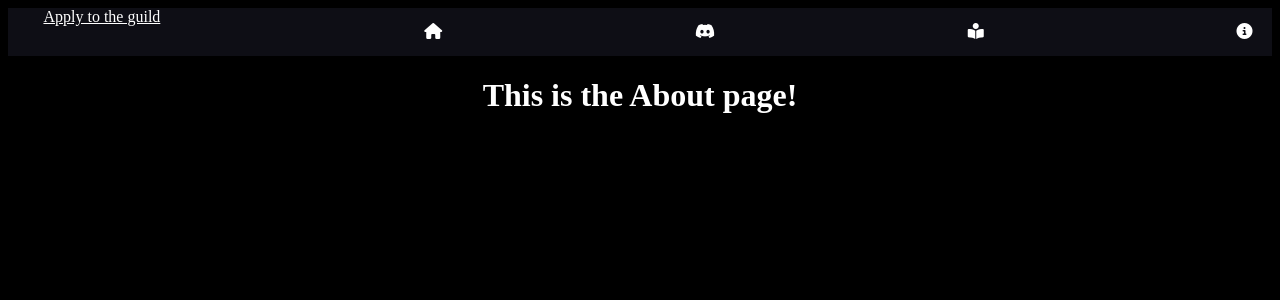
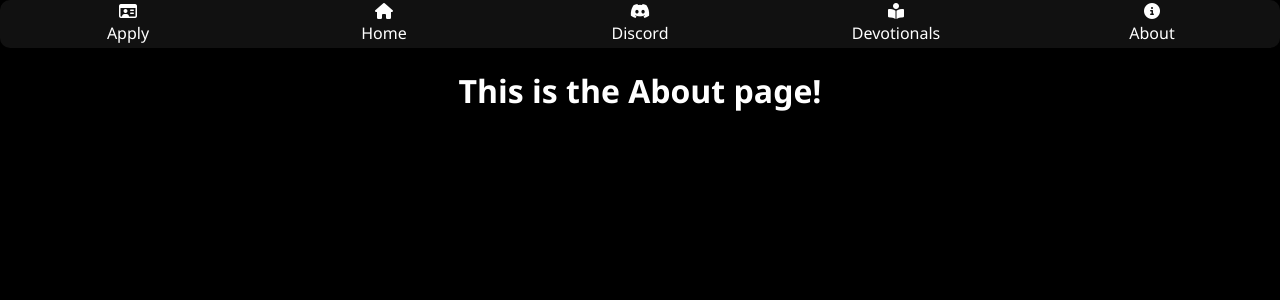
Before and after one commit to thecodinghyrax/rh-website, a Flask app: page /about in a window 1280 px wide. Shown: the top 300 px of the page. Run offline with Flask 2, Linux system fonts and the light colour scheme; some libraries are stand-ins or nearby versions.

Commit message:
Navbar imporved plus other css tweeks

```diff
--- a/static/css/about.css
+++ b/static/css/about.css
@@ -1,4 +1,5 @@
 body {
     color: white;
     text-align: center;
+    font-family: 'Segoe UI', Tahoma, Geneva, Verdana, sans-serif;
 }
--- a/static/css/devotional.css
+++ b/static/css/devotional.css
@@ -1,4 +1,5 @@
 body {
     color: white;
     text-align: center;
+    font-family: 'Segoe UI', Tahoma, Geneva, Verdana, sans-serif;
 }
--- a/templates/base.html
+++ b/templates/base.html
@@ -4,70 +4,66 @@
     <meta charset="UTF-8">
     <meta name="viewport" content="width=device-width, initial-scale=1.0">
     <meta http-equiv="X-UA-Compatible" content="ie=edge">
-    <!-- <link rel="stylesheet" href="{{ url_for('static', filename='css/main.css') }}"> -->
-    <link rel="shortcut icon" href="#" />
     <script src="https://kit.fontawesome.com/d7f10e001b.js"></script>
     <style>
-        body {
-            background-color: black;
-            box-sizing: border-box;
+         body {
+            margin: 0;
+            padding: 0;
+            background: black;
+            font-family: 'Segoe UI', Tahoma, Geneva, Verdana, sans-serif;
         }
 
         .top-nav {
-            z-index: 99999;
-            display: flex;
-            justify-content: center;
-            align-items: center;
-            height: 3rem;
-            padding: 0;
-            margin: 0;
-            list-style: none;
-            background-color: rgba(19, 19, 29, 0.75);
+            display: grid;
+            grid-template-columns: 20% 20% 20% 20% 20%;
+            grid-template-rows: 2rem 1rem;
+            background: #111;
+            border-radius: 10px;
         }
 
-        .top-nav > li {
-            z-index: 99999;
-            margin-left: 10%;
-            margin-right: 10%;
+        .grid-item {
+            justify-self: center;
+            text-align: center;
         }
 
-        .top-nav > li img {
-            z-index: 99999;
-            height: 30px;
-            width: 30px;
-            padding: 0;
+        .grid-item a {
+            text-decoration: none;
         }
 
-        .top-nav > li a {
-            color: white;
+        .icon, .name {
+            color: #fff;
         }
 
-        .btn {
-            display: flex;
-            white-space: nowrap;
-            word-wrap: none;
-            height: 3rem;
-            width: 7rem;
-            padding-left: 1rem;
-            padding-right: 1rem;
-            align-items: baseline;
-            justify-items: center;
-            border-radius: 10px;
+        .grid-item a:hover {
+            font-size: 1.1rem;
         }
+
     </style>
     {% block head %}{% endblock %}
 </head>
 <body>
-    <nav>
-        <ul class="top-nav" role="navigation">
-            <!-- <li><img src="../static/img/RH custom logo.png" alt="Renewed Hope small logo"></li> -->
-            <li><a href="#" class="btn">Apply to the guild</a></li>
-            <li><a href="/"><i class="fa fa-home"></i></a></li>
-            <li><a href="./discord"><i class="fab fa-discord"></i></a></li>
-            <li><a href="./devotional"><i class="fas fa-book-reader"></i></a></li>
-            <li><a href="./about"><i class="fas fa-info-circle"></i></a></li>
-        </ul>
-    </nav>
+    <div class="top-nav" role="navigation">
+            <div class="grid-item"><a href="https://docs.google.com/forms/d/e/1FAIpQLSdmm8LJ4lVInWACbNqikWDBdfJfxqdDhHXy9X3QIhlvPRY3xw/viewform" target="#">
+                    <div class="icon"><i class="fa fa-id-card-o" aria-hidden="true"></i></div>
+                    <div class="name" data-text="Apply">Apply</div>
+                </a></div>
+            <div class="grid-item"><a href="/">
+                    <div class="icon"><i class="fa fa-home" aria-hidden="true"></i></div>
+                    <div class="name" data-text="Home">Home</div>
+                </a></div>
+            <div class="grid-item"><a href="/discord">
+                    <div class="icon"><i class="fab fa-discord"></i></div>
+                    <div class="name" data-text="Discord">Discord</div>
+                </a></div>
+            <div class="grid-item"><a href="/devotional">
+                    <div class="icon"><i class="fa fa-book-reader"></i></div>
+                    <div class="name" data-text="Devotionals">Devotionals</div>
+                </a></div>
+            <div class="grid-item"><a href="/about">
+                    <div class="icon"><i class="fa fa-info-circle"></i></div>
+                    <div class="name" data-text="About">About</div>
+                </a></div>
+            </div>
     {% block body %}{% endblock %}
 </body>
 </html>
--- a/templates/discord.html
+++ b/templates/discord.html
@@ -10,6 +10,6 @@
 <div class="discord" style="background-color: black">
     <!-- <iframe src="https://titanembeds.com/embed/396340890224033792?&theme=DiscordDark&scrollbartheme=minimal" style="position:fixed; top:40px; left:0; bottom:0; right:0; width:100%; height:100%; border:none; margin:0; padding:0; overflow:hidden; z-index:999999;">
         Your browser doesn't support iframes</iframe> -->
-        <iframe src="https://disweb.deploys.io/channels/396340890224033792/612305861955682305" style="position:fixed; top:40px; left:0; bottom:0; right:0; width:100%; height:96%; border:none; margin:0; padding:0; overflow:hidden; z-index:999999;"></iframe>
+        <iframe src="https://disweb.deploys.io/channels/396340890224033792/612305861955682305" style="position:fixed; top:3.1rem; left:0; bottom:0; right:0; width:100%; height:96%; border:none; margin:0; padding:0; overflow:hidden; z-index:999999;"></iframe>
 </div>
 {% endblock %}
```
Also changed, not shown: static/css/discord.css (+3 -81 lines), static/css/index.css (+6 -9 lines).
